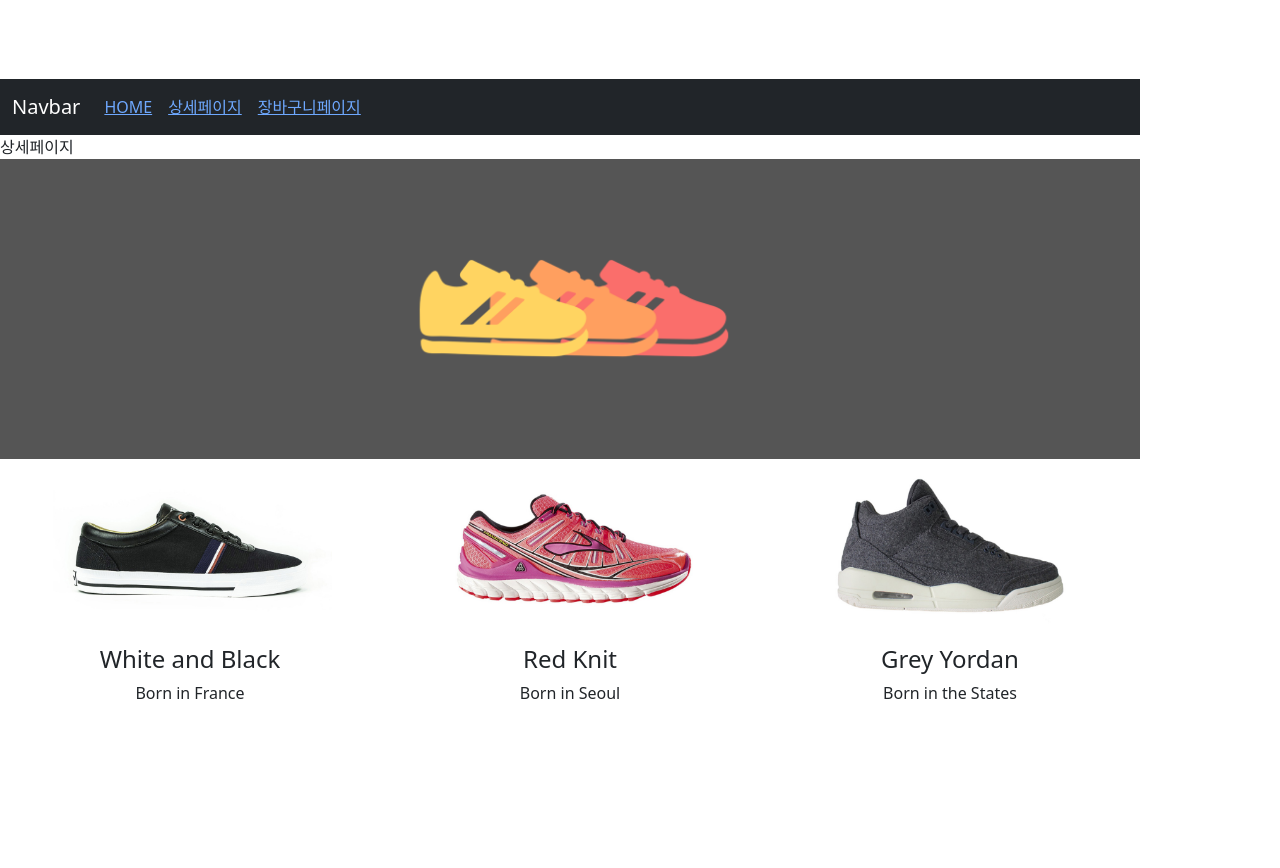
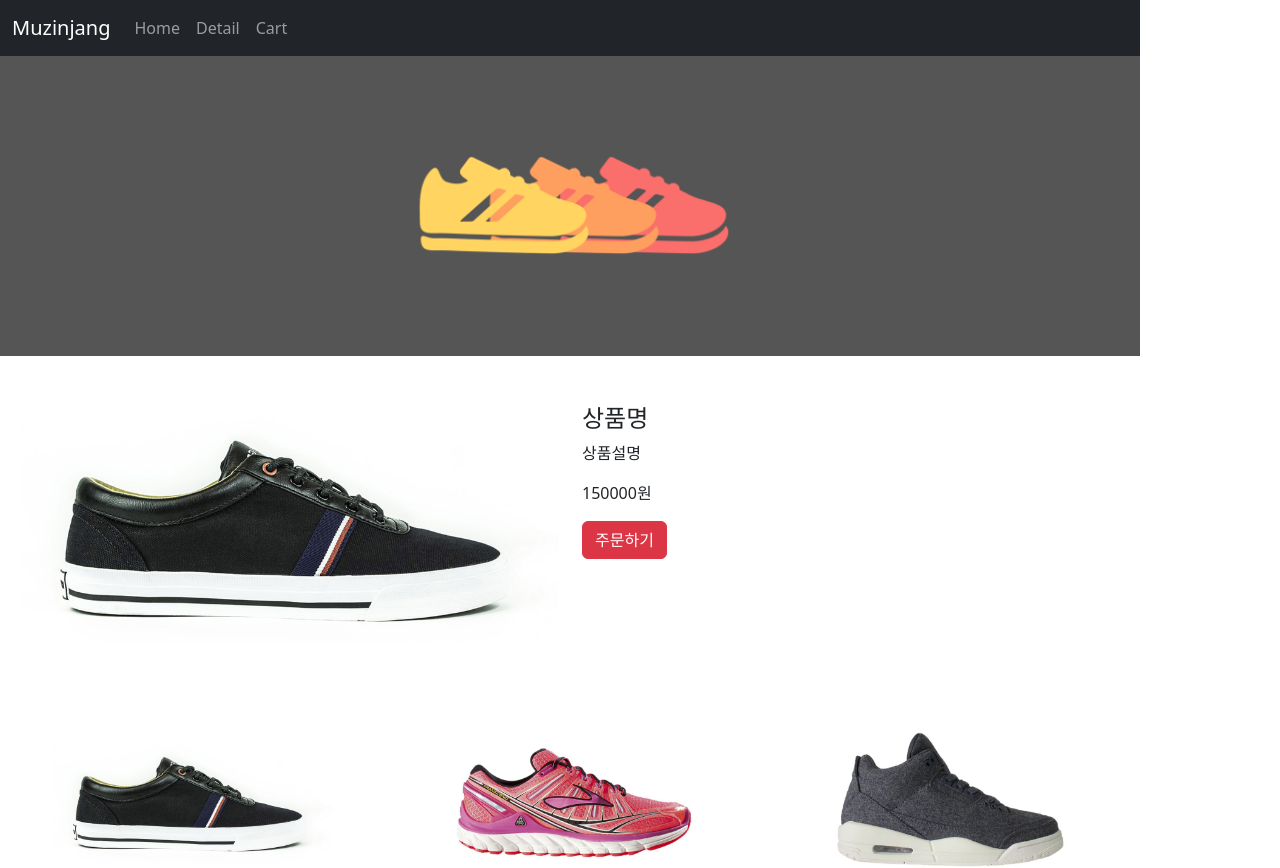
Before and after one commit to kumanamu/shoes-shop, a React (Vite) app: page /detail in a window 1280 px wide. Shown: the top 868 px of the page. Before the commit the page ends 800 px from the top, so only its background shows below. Built offline with nearby package versions, Linux system fonts and the light colour scheme.

Commit message:
디테일,

```diff
--- a/src/App.jsx
+++ b/src/App.jsx
@@ -4,9 +4,11 @@
 import bg_png from "./assets/images/bg.png"
 import img_2 from "./assets/images/shoes2.jpg"
 import {Container, Row, Col} from 'react-bootstrap';
-import data from "./Data/data";
+import data from "./data/data";
 import { useState } from "react";
 import Product from "./Product";
+import { Routes, Route } from "react-router-dom";
+import Detail from "./Detail";
 
 function App() {
   // 상품정보를 갖는 product 스테이트를 만든다.
@@ -17,15 +19,20 @@
       {/* 네비게이션 바 영역 시작 */}
       <AppNavBar />
       {/* 네비게이션 바 영역 끝 */}
-
       {/* 메인 대문사진 영역 시작 */}
       <div className="main-bg"
         style={{backgroundImage: `url('${bg_png}')`}}
       />
       {/* 메인 대문사진 영역 끝 */}
+      {/* Routing 정보를 한꺼번에 모아놓는 장소 */}
+      {/* 스프링에서 사용하는 컨트롤러 클래스 */}
+      <Routes>
+        <Route path="/" element={<div>메인페이지</div>} />
+        <Route path="/detail" element={<Detail/>} />
+        <Route path="/cart" element={<div>장바구니페이지</div>} />
+        <Route path="*" element={<div>Page Not Found 404 Error</div>}></Route>
+      </Routes>
       {/* 상품진열영역 시작 */}
-
-      {/* 상품진열영역 끝 */}
       <Container>
         <Row>
           {
@@ -40,6 +47,7 @@
           }
         </Row>
       </Container>
+      {/* 상품진열영역 끝 */}
     </>
   );
 }
--- a/src/AppNavBar/index.jsx
+++ b/src/AppNavBar/index.jsx
@@ -1,48 +1,31 @@
-import 'bootstrap/dist/css/bootstrap.min.css';
-import { Container, Nav, Navbar } from 'react-bootstrap';
+import "bootstrap/dist/css/bootstrap.min.css";
+import { Container, Nav, Navbar } from "react-bootstrap";
 import './AppNavBar.css'
-import { Route, Routes, Link } from 'react-router-dom';
-//route 페이지 이동 처리
-//routes uri에 담겨있는 정보를 획득
-//link  실제로 페이지를 이동하는 역할 link위치에 컴포넌트 뿌려줌
+// Route : 페이지(컴포넌트) 이동 처리
+// Routes : url에 담겨있는 정보를 획득
+// Link : 실제로 페이지를 보여주는 역할, Link위치에 컴포넌트 뿌려줌
+import { Link, useNavigate } from "react-router-dom";
 
 function AppNavBar(){
-return(
-<>
-      <div className='App'>
+
+  const navigate = useNavigate();
+
+  return (
+    <>
+      <div className="App">
         <Navbar bg="dark" data-bs-theme="dark">
           <Container>
-            <Navbar.Brand href="#home">Navbar</Navbar.Brand>
+            <Navbar.Brand>Muzinjang</Navbar.Brand>
             <Nav className="me-auto">
-              <Nav.Link>
-                <Link to={"/"}>HOME</Link>
-                </Nav.Link>
-              <Nav.Link>
-                <Link to={"detail"}>상세페이지</Link>
-
-                </Nav.Link>
-              <Nav.Link>
-                <Link to ={"cart"}>장바구니페이지</Link>
-                </Nav.Link>
+              <Nav.Link onClick={()=>{navigate('/')}}>Home</Nav.Link>
+              <Nav.Link onClick={()=>{navigate('/detail')}}>Detail</Nav.Link>
+              <Nav.Link>Cart</Nav.Link>
             </Nav>
           </Container>
         </Navbar>
-        {/* 라우팅 정보를 한꺼번에 모아놓는 장소 */}
-                {/* 스프리에서 사용하는 컨트롤러 클래스 */}
-
-        <Routes>
-          <Route path='/' element={<div>메인페이지</div>}/>
-             <Route path='/detail' element={<div>상세페이지</div>}></Route>
-                <Route path='/cart' element={<div>장바구니페이지</div>}></Route>
-        </Routes>
-
       </div>
-
-</>
-
-)
-
-
+    </>
+  )
 }
 
 export default AppNavBar;
--- /dev/null
+++ b/src/Detail/index.jsx
@@ -0,0 +1,19 @@
+function Detail(){
+  return(
+    <div className="container">
+      <div className="row">
+        <div className="col-md-6">
+          <img src="/images/shoes1.jpg"
+            width="100%" />
+        </div>
+        <div className="col-md-6">
+          <h4 className="pt-5">상품명</h4>
+          <p>상품설명</p>
+          <p>150000원</p>
+          <button className="btn btn-danger">주문하기</button>
+        </div>
+      </div>
+    </div>
+  )
+}
+export default Detail;
```
Also changed, not shown: src/About/about.css (added), src/About/index.jsx (added).
